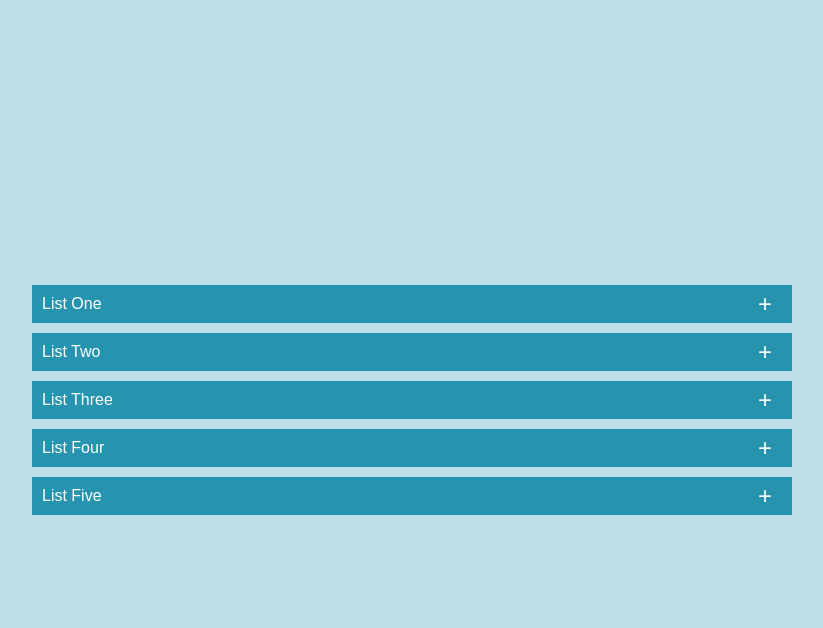
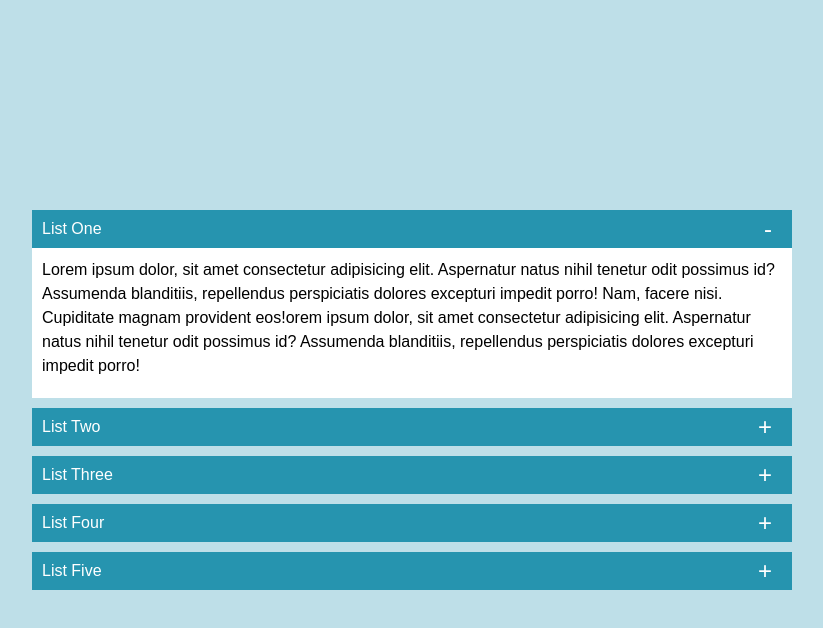
Before and after one commit to Mary8992/Accordion, a plain HTML site: page index.html in a window 1280 px wide. Both pictures are taken after a click on the element 640 px from the left and 304 px from the top of the page. Shown: the whole page, without its empty margins (228-1051 px from the left). Drawn offline with Linux system fonts and the light colour scheme.

Commit message:
active styles and some changes added

```diff
--- a/app.js
+++ b/app.js
@@ -1,6 +1,6 @@
 const accordion = document.getElementsByClassName('contentBx');
 
-for (i = 0; i < accordion.length; i++) {
+for (let i = 0; i < accordion.length; i++) {
     accordion[i].addEventListener('click', function() {
         this.classList.toggle('active')
     })
--- a/index.html
+++ b/index.html
@@ -12,13 +12,13 @@
         <div class="contentBx">
             <div class="label">List One</div>
             <div class="content">
-                <p>Lorem ipsum dolor, sit amet consectetur adipisicing elit. Aspernatur natus nihil tenetur odit possimus id? Assumenda blanditiis, repellendus perspiciatis dolores excepturi impedit porro! Nam, facere nisi. Cupiditate magnam provident eos!</p>
+                <p>Lorem ipsum dolor, sit amet consectetur adipisicing elit. Aspernatur natus nihil tenetur odit possimus id? Assumenda blanditiis, repellendus perspiciatis dolores excepturi impedit porro! Nam, facere nisi. Cupiditate magnam provident eos!orem ipsum dolor, sit amet consectetur adipisicing elit. Aspernatur natus nihil tenetur odit possimus id? Assumenda blanditiis, repellendus perspiciatis dolores excepturi impedit porro!</p>
             </div>
         </div>
          <div class="contentBx">
             <div class="label">List Two</div>
             <div class="content">
-                <p>Lorem ipsum dolor, sit amet consectetur adipisicing elit. Aspernatur natus nihil tenetur odit possimus id? Assumenda blanditiis, repellendus perspiciatis dolores excepturi impedit porro! Nam, facere nisi. Cupiditate magnam provident eos!</p>
+                <p>Lorem ipsum dolor, sit amet consectetur adipisicing elit.orem ipsum dolor, sit amet consectetur adipisicing elit. Aspernatur natus nihil tenetur odit possimus id? Assumenda blanditiis, repellendus perspiciatis dolores excepturi impedit porro! Aspernatur natus nihil tenetur odit possimus id? Assumenda blanditiis, repellendus perspiciatis dolores excepturi impedit porro! Nam, facere nisi. Cupiditate magnam provident eos!</p>
             </div>
         </div>
          <div class="contentBx">
--- a/style.css
+++ b/style.css
@@ -43,9 +43,14 @@ margin: 10px 20px;
     font-size: 1.5em;
 }
 
+.accordion .contentBx.active .label::before {
+    content: '-';
+}
+
 .accordion .contentBx .content {
     position: relative;
     background: #fff;
+    line-height: 1.5em;
     height: 0;
     overflow: hidden;
     transition: 0.5s;
@@ -55,3 +60,8 @@ margin: 10px 20px;
     -o-transition: 0.5s;
     overflow-y: auto;
 }
+
+.accordion .contentBx.active .content {
+    height: 150px;
+    padding: 10px;
+}
```
